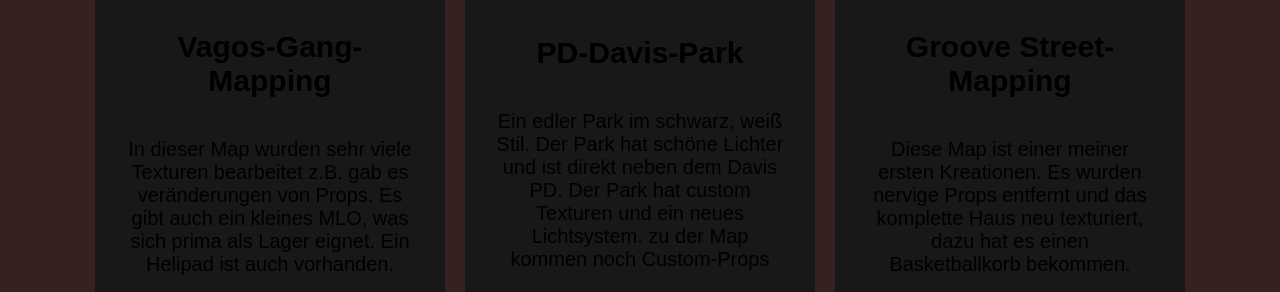
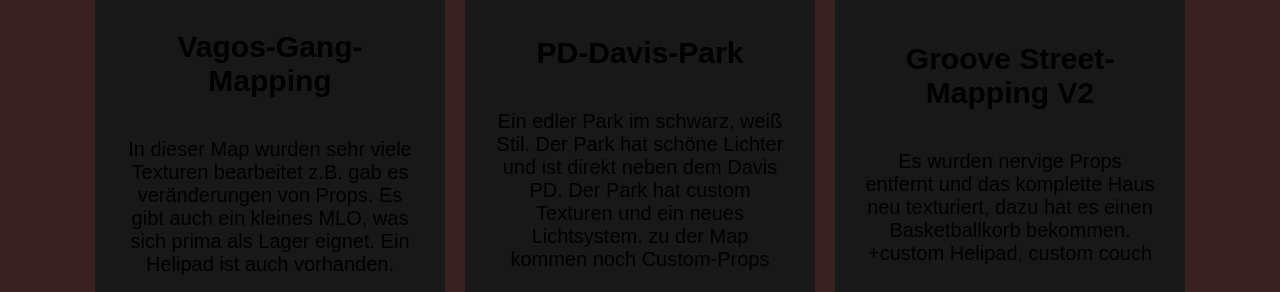
Before and after one commit to mortyyy66/My-Website-V2, a plain HTML site: page produkt.html in a window 1280 px wide. Shown: the part 859-1151 px from the top of the page. Drawn offline with nearby package versions, Linux system fonts and the light colour scheme.

Commit message:
Update produkt.html

```diff
--- a/produkt.html
+++ b/produkt.html
@@ -44,8 +44,8 @@
 
         <div class="card">
             <div class="card-image car-3"></div>
-            <h2>Groove Street-Mapping</h2>
-            <p>Diese Map ist einer meiner ersten Kreationen. Es wurden nervige Props entfernt und das komplette Haus neu texturiert, dazu hat es einen Basketballkorb bekommen.</p>
+            <h2>Groove Street-Mapping V2</h2>
+            <p>Es wurden nervige Props entfernt und das komplette Haus neu texturiert, dazu hat es einen Basketballkorb bekommen. +custom Helipad, custom couch</p>
             <a href="https://github.com/mortyyy66/Mortys-Grove-Street-MLO-">Download</a>
         </div>
     </section>
```
